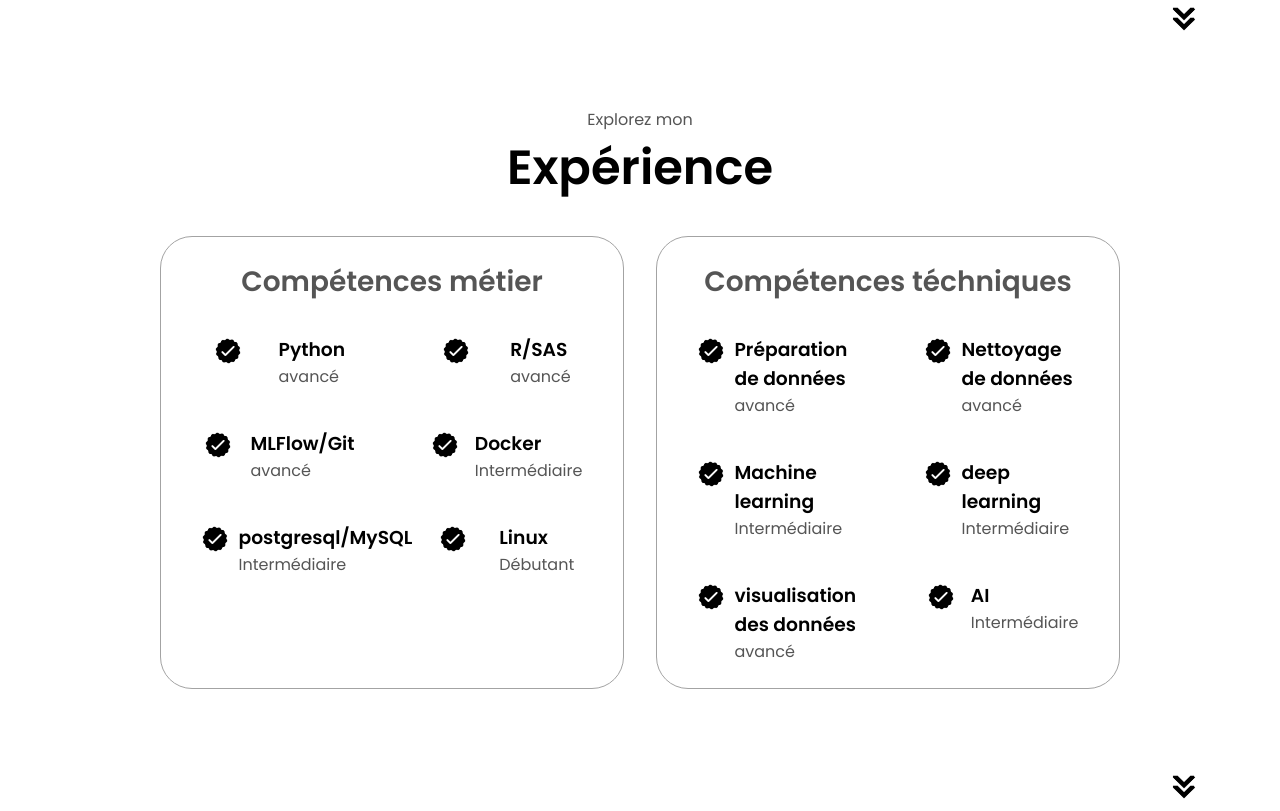
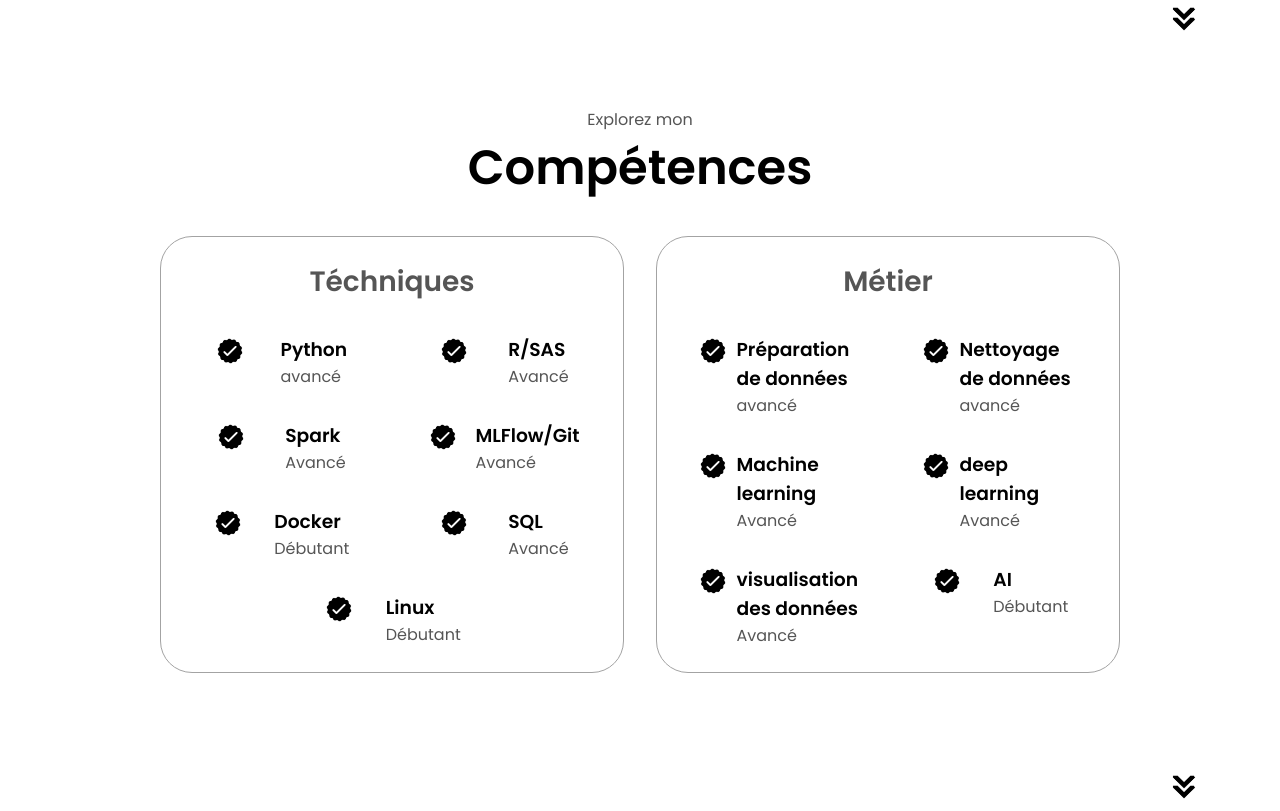
Before and after one commit to AmineBaraich/portfolio-web-html-css-js, a plain HTML site: page index.html in a window 1280 px wide. Shown: the part 1589-2400 px from the top of the page. Drawn offline with Linux system fonts and the light colour scheme.

Commit message:
some changes
some changes

```diff
--- a/index.html
+++ b/index.html
@@ -17,7 +17,7 @@
       <div>
         <ul class="nav-links">
           <li><a href="#about">À propos</a></li>
-          <li><a href="#experience">Expérience</a></li>
+          <li><a href="#experience">Compétences</a></li>
           <li><a href="#projects">Projects</a></li>
           <li><a href="#contact">Contacts</a></li>
         </ul>
@@ -33,7 +33,7 @@
         </div>
         <div class="menu-links">
           <li><a href="#about" onclick="toggleMenu()">À propos</a></li>
-          <li><a href="#experience" onclick="toggleMenu()">Expérience</a></li>
+          <li><a href="#experience" onclick="toggleMenu()">Compétences</a></li>
           <li><a href="#projects" onclick="toggleMenu()">Projects</a></li>
           <li><a href="#contact" onclick="toggleMenu()">Contacts</a></li>
         </div>
@@ -89,7 +89,7 @@
                 class="icon"
               />
               <h3>Expérience</h3>
-              <p>Plus de trois stages en entreprises dans le domaine de la data science</p>
+              <p>Plus de trois stages en entreprises dans le domaine de la data science, et des statistiques</p>
             </div>
             <div class="details-container">
               <img
@@ -118,11 +118,11 @@
     </section>
     <section id="experience">
       <p class="section__text__p1">Explorez mon</p>
-      <h1 class="title">Expérience</h1>
+      <h1 class="title">Compétences</h1>
       <div class="experience-details-container">
         <div class="about-containers">
           <div class="details-container">
-            <h2 class="experience-sub-title">Compétences métier</h2>
+            <h2 class="experience-sub-title"> Téchniques</h2>
             <div class="article-container">
               <article>
                 <img
@@ -143,7 +143,18 @@
                 />
                 <div>
                   <h3>R/SAS</h3>
-                  <p>avancé</p>
+                  <p>Avancé</p>
+                </div>
+              </article>
+              <article>
+                <img
+                  src="./assets/checkmark.png"
+                  alt="Experience icon"
+                  class="icon"
+                />
+                <div>
+                  <h3>Spark</h3>
+                  <p>Avancé</p>
                 </div>
               </article>
               <article>
@@ -154,7 +165,7 @@
                 />
                 <div>
                   <h3>MLFlow/Git</h3>
-                  <p>avancé</p>
+                  <p>Avancé</p>
                 </div>
               </article>
               <article>
@@ -165,7 +176,7 @@
                 />
                 <div>
                   <h3>Docker</h3>
-                  <p>Intermédiaire</p>
+                  <p>Débutant</p>
                 </div>
               </article>
               <article>
@@ -175,8 +186,8 @@
                   class="icon"
                 />
                 <div>
-                  <h3>postgresql/MySQL</h3>
-                  <p>Intermédiaire</p>
+                  <h3>SQL</h3>
+                  <p>Avancé</p>
                 </div>
               </article>
               <article>
@@ -193,7 +204,7 @@
             </div>
           </div>
           <div class="details-container">
-            <h2 class="experience-sub-title">Compétences téchniques</h2>
+            <h2 class="experience-sub-title"> Métier </h2>
             <div class="article-container">
               <article>
                 <img
@@ -225,7 +236,7 @@
                 />
                 <div>
                   <h3>Machine learning</h3>
-                  <p>Intermédiaire</p>
+                  <p>Avancé</p>
                 </div>
               </article>
               <article>
@@ -236,7 +247,7 @@
                 />
                 <div>
                   <h3>deep learning</h3>
-                  <p>Intermédiaire</p>
+                  <p>Avancé</p>
                 </div>
               </article>
               <article>
@@ -247,7 +258,7 @@
                 />
                 <div>
                   <h3>visualisation des données</h3>
-                  <p>avancé</p>
+                  <p>Avancé</p>
                 </div>
               </article>
               <article>
@@ -258,7 +269,7 @@
                 />
                 <div>
                   <h3>AI</h3>
-                  <p>Intermédiaire</p>
+                  <p>Débutant</p>
                 </div>
               </article>
             </div>
@@ -349,7 +360,7 @@
         <div class="nav-links-container">
             <ul class="nav-links">
                 <li><a href="#about">À propos</a></li>
-                <li><a href="#experience">Expérience</a></li>
+                <li><a href="#experience">Compétences</a></li>
                 <li><a href="#projects">Projects</a></li>
                 <li><a href="#contact">Contacts</a></li>
             </ul>
--- a/style.css
+++ b/style.css
@@ -378,7 +378,7 @@ section {
   text-align: initial;
   flex-wrap: wrap;
   flex-direction: row;
-  gap: 2.5rem;
+  gap: 2rem;
   justify-content: space-around;
 }
 
```
